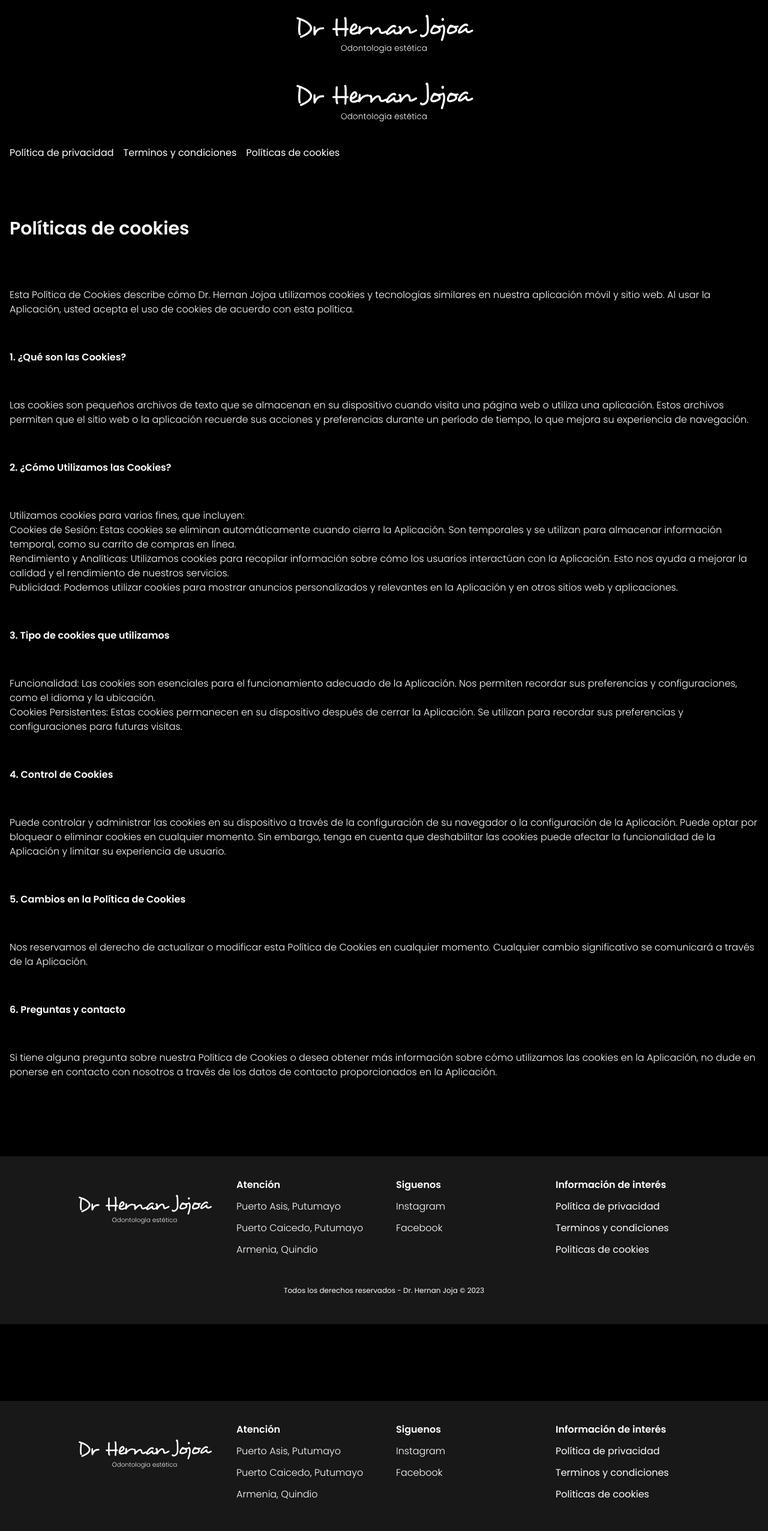
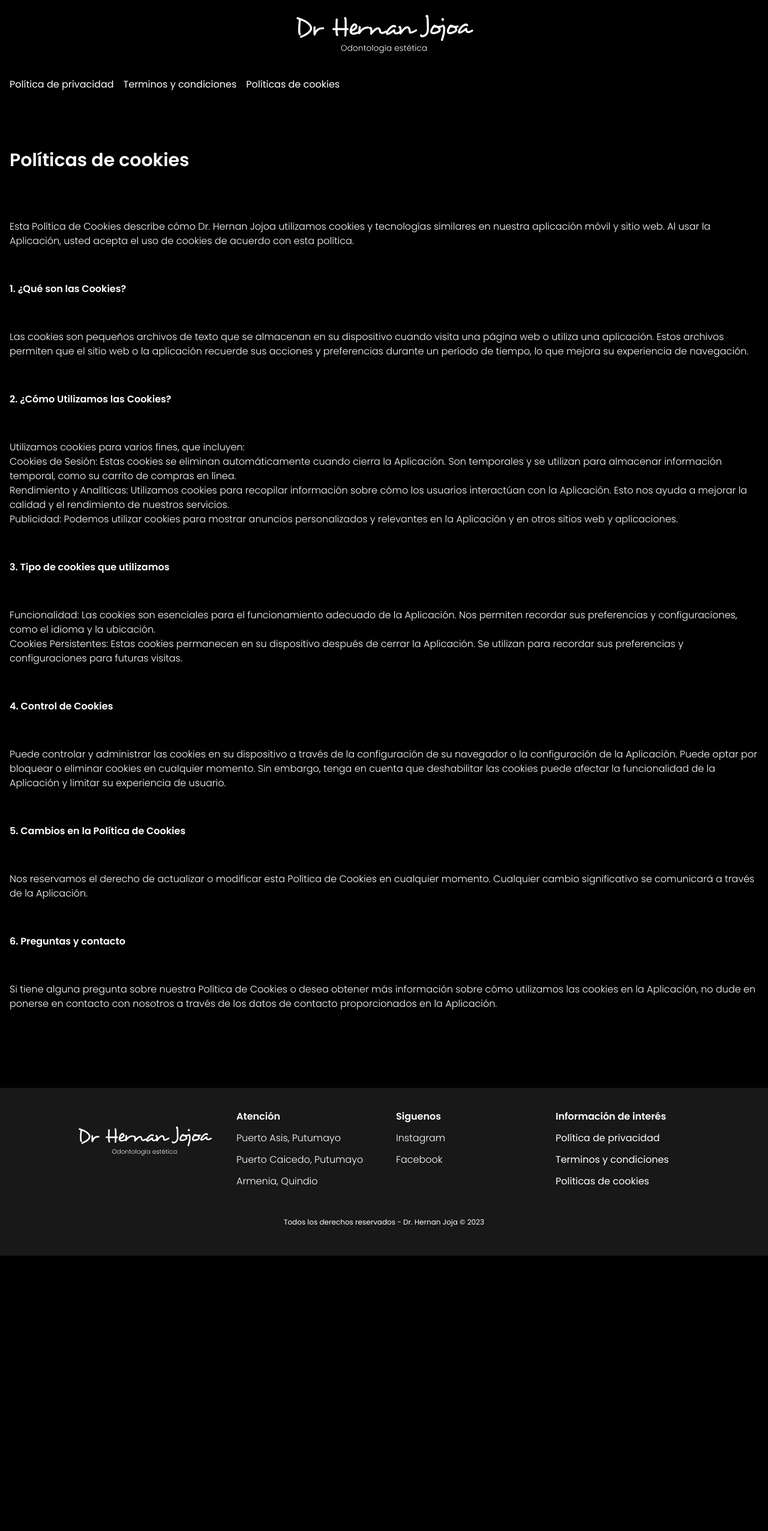
Before and after one commit to digpolo/dr-hernan, a Next.js app: page /politica-de-cookies in a window 1280 px wide. Shown: the top 2553 px of the page at 60% size. After the commit the page ends 2094 px from the top, so only its background shows below. Built offline with nearby package versions, Linux system fonts and the light colour scheme.

Commit message:
CU-865d81425 - deploy

```diff
--- a/package.json
+++ b/package.json
@@ -23,6 +23,7 @@
     "react-dom": "^18",
     "react-icons": "^4.11.0"
   },
+
   "devDependencies": {
     "@types/node": "^20",
     "@types/react": "^18",
--- a/src/app/politica-de-cookies/page.tsx
+++ b/src/app/politica-de-cookies/page.tsx
@@ -6,7 +6,7 @@
 const page = () => {
     return (
         <section>
-            <NavBar />
+
             <NavBarPrivacy />
             <div className='mx-4'>
                 <h3 className="my-5 text-green py-14 font-semibold text-[30px]">Políticas de cookies</h3>
@@ -49,7 +49,7 @@
                 Si tiene alguna pregunta sobre nuestra Política de Cookies o desea obtener más información sobre cómo utilizamos las cookies en la Aplicación, no dude en ponerse en contacto con nosotros a través de los datos de contacto proporcionados en la Aplicación.
                 </p >
             </div>
-            <Footer />
+
         </section>
     )
 }
--- a/src/app/politica-de-privacidad/page.tsx
+++ b/src/app/politica-de-privacidad/page.tsx
@@ -6,7 +6,7 @@
 const page = () => {
     return (
         <section>
-            <NavBar />
+
             <NavBarPrivacy />
             <div className='mx-4'>
                 <h3 className="my-5 text-green py-14 font-semibold text-[30px]">Política de privacidad</h3>
@@ -48,7 +48,7 @@
                 Le agradecemos su confianza en nosotros y su elección de utilizar nuestros servicios. Estamos comprometidos en mantener la privacidad y seguridad de su información personal.
                 </p>
             </div>
-            <Footer />
+
         </section >
     )
 }
--- a/src/app/terminos-y-condiciones/page.tsx
+++ b/src/app/terminos-y-condiciones/page.tsx
@@ -6,7 +6,7 @@
 const page = () => {
     return (
         <section>
-            <NavBar />
+
             <NavBarPrivacy />
             <div className='mx-4'>
                 <h3 className="my-5 text-green py-14 font-semibold text-[30px]">Terminos y condiciones</h3>
@@ -54,7 +54,7 @@
                     Si tienes alguna pregunta o inquietud con respecto a estos términos y condiciones, puedes ponerte en contacto con nosotros a través de nuestros canales de comunicación.
                 </p>
             </div>
-            <Footer />
+
         </section>
     )
 }
```
